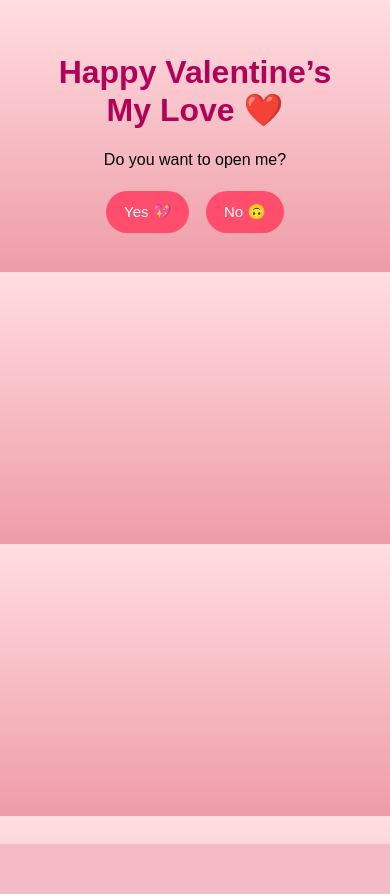
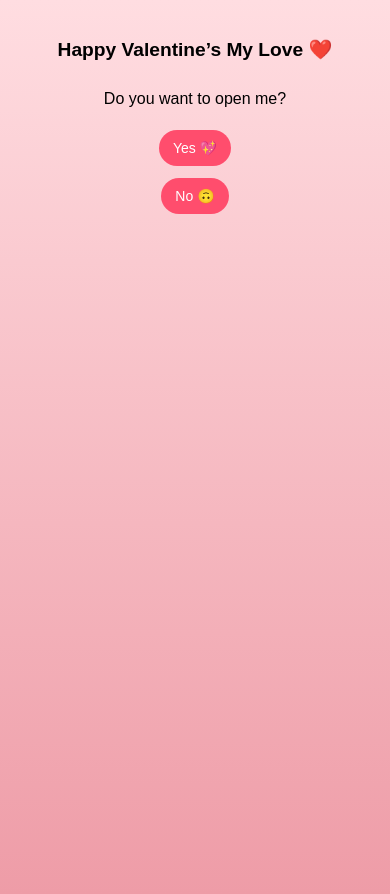
Before and after one commit to kiko146/RoseVal, a Flask app: page / in a window 390 px wide. Before the commit the page ends 844 px from the top, so only its background shows below. Run offline with Flask 3, Linux system fonts and the light colour scheme.

Commit message:
Describe your changes here

```diff
--- a/templates/index.html
+++ b/templates/index.html
@@ -4,15 +4,27 @@
 <title>For Emilio ❤️</title>
 
 <style>
+
 body {
   font-family: Arial;
   background: linear-gradient(#ffdde1, #ee9ca7);
   text-align: center;
   padding: 25px;
+  margin: 0;
+  min-height: 100vh; /* ensure it covers the whole screen */
+  display: flex;
+  flex-direction: column;
+  align-items: center;
+  justify-content: flex-start; /* top align initially */
 }
 
-h1, h2 {
-  color: #b30059;
+.card {
+  background: white;
+  padding: 20px;
+  margin-top: 20px;
+  border-radius: 25px;
+  max-width: 95%; /* responsive width on small screens */
+  box-sizing: border-box;
 }
 
 button {
@@ -24,18 +36,26 @@ button {
   color: white;
   font-size: 15px;
   cursor: pointer;
+  white-space: nowrap; /* prevents buttons from breaking */
 }
 
-.card {
-  background: white;
-  padding: 20px;
-  margin-top: 20px;
-  border-radius: 25px;
+/* Make sure the buttons wrap nicely on small screens */
+.card button {
+  display: inline-block;
+  margin: 5px;
 }
 
-.cry {
-  font-size: 60px;
+/* Optional: smaller font for small devices */
+@media (max-width: 480px) {
+  h1, h2 {
+    font-size: 1.2em;
+  }
+  button {
+    font-size: 14px;
+    padding: 10px 14px;
+  }
 }
+
 </style>
 </head>
 
```
